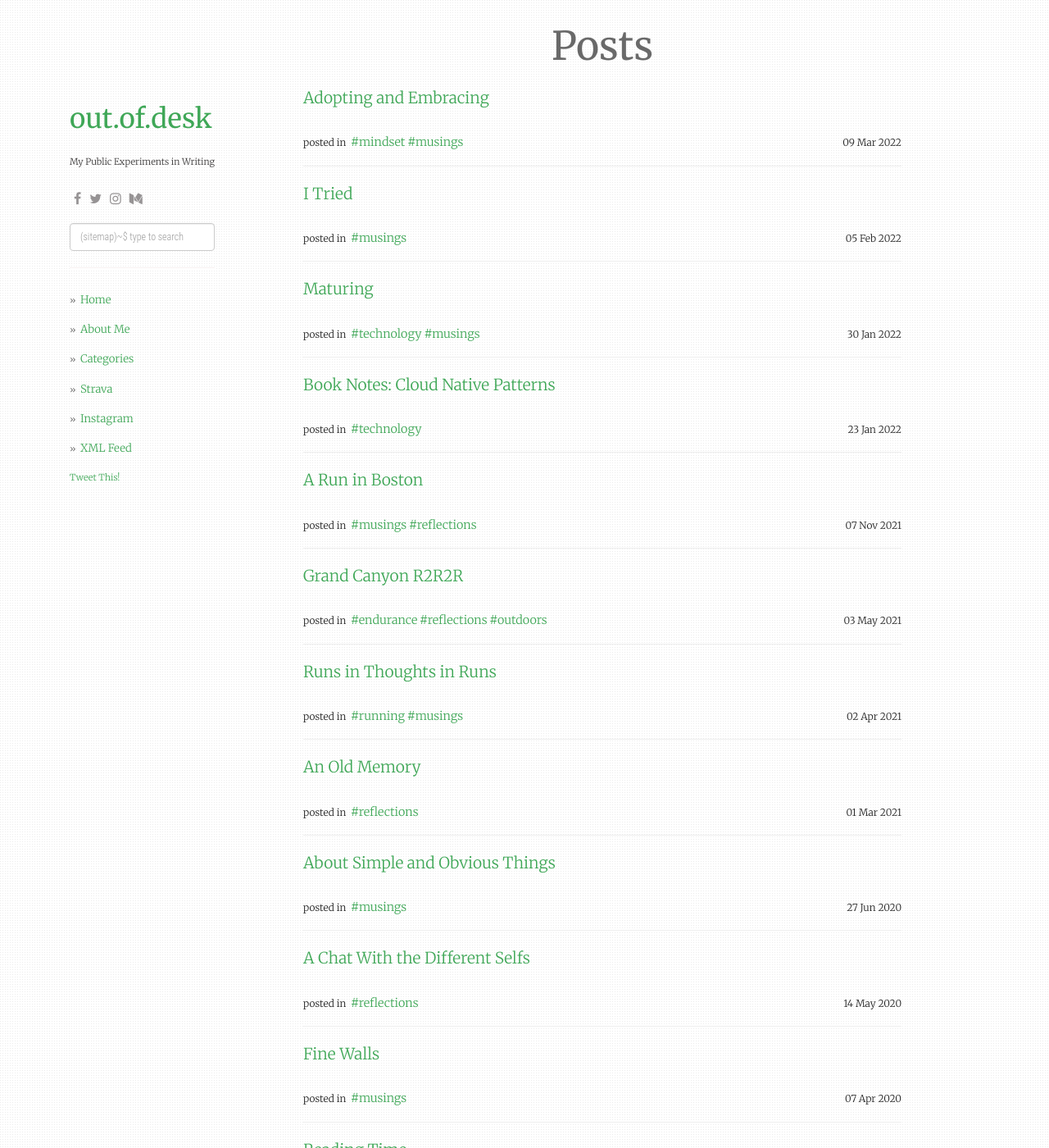
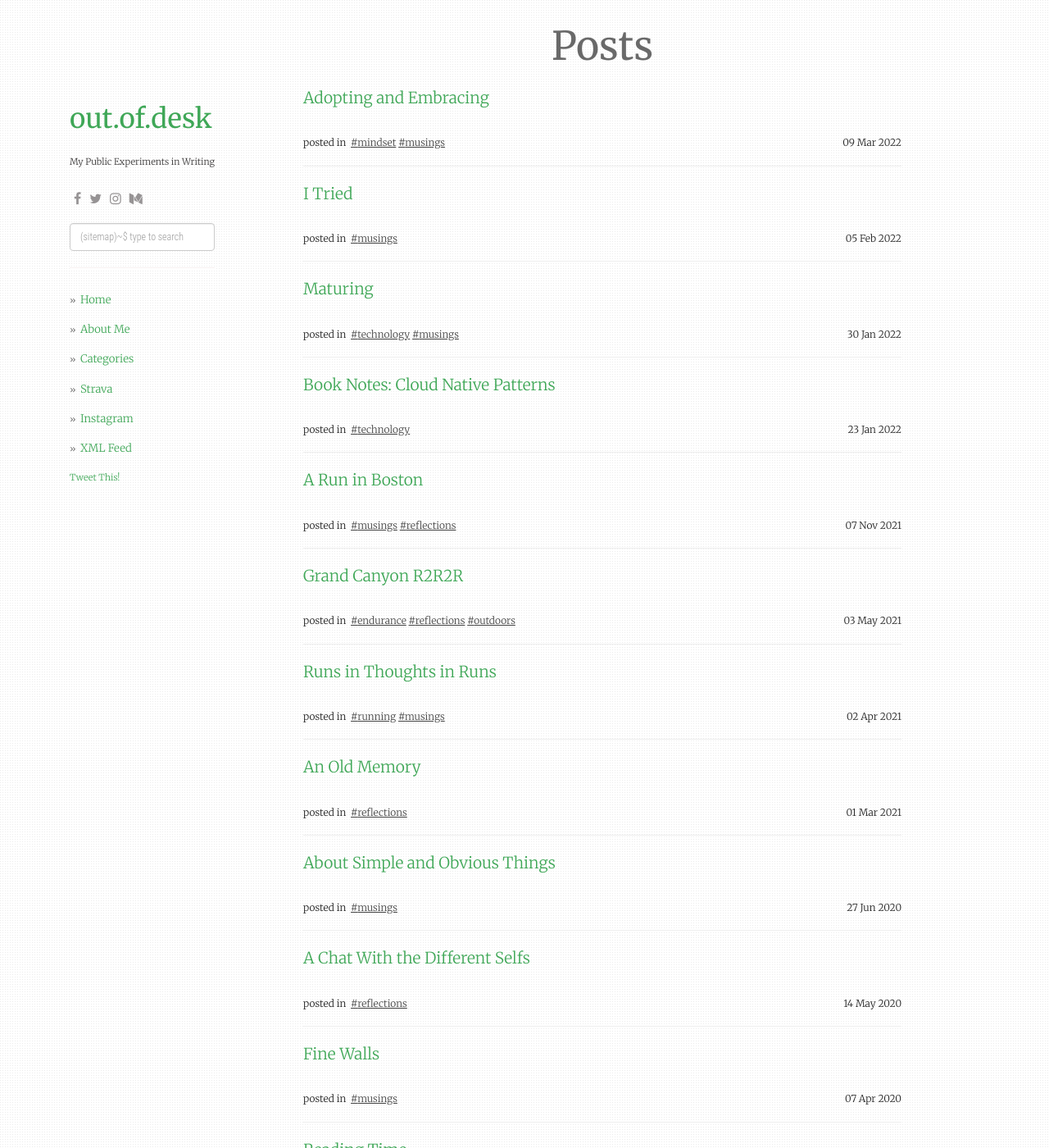
Before and after one commit to outofdesk/outofdesk.github.io, a Jekyll site: the page built from index.html, in a window 1280 px wide and 1400 px high. Shown: the whole window at 82% size. Built offline with Jekyll 4.4.1, drawn with Linux system fonts in a browser that asks for light colours; nearby versions of some CDN libraries; the list of posts is cut into pages by our own code; comment, search, counter and statistics services are not loaded.

Commit message:
updates layout

```diff
--- a/static/css/main.css
+++ b/static/css/main.css
@@ -105,7 +105,9 @@ p.categories {
 }
 
 a.category {
-  font-size: 1.2em;
+  font-size: 1.0em;
+  color: #444;
+  text-decoration: underline;
 }
 a.category::before {
   content: '#';
```
Also changed, not shown: 3 other files.
